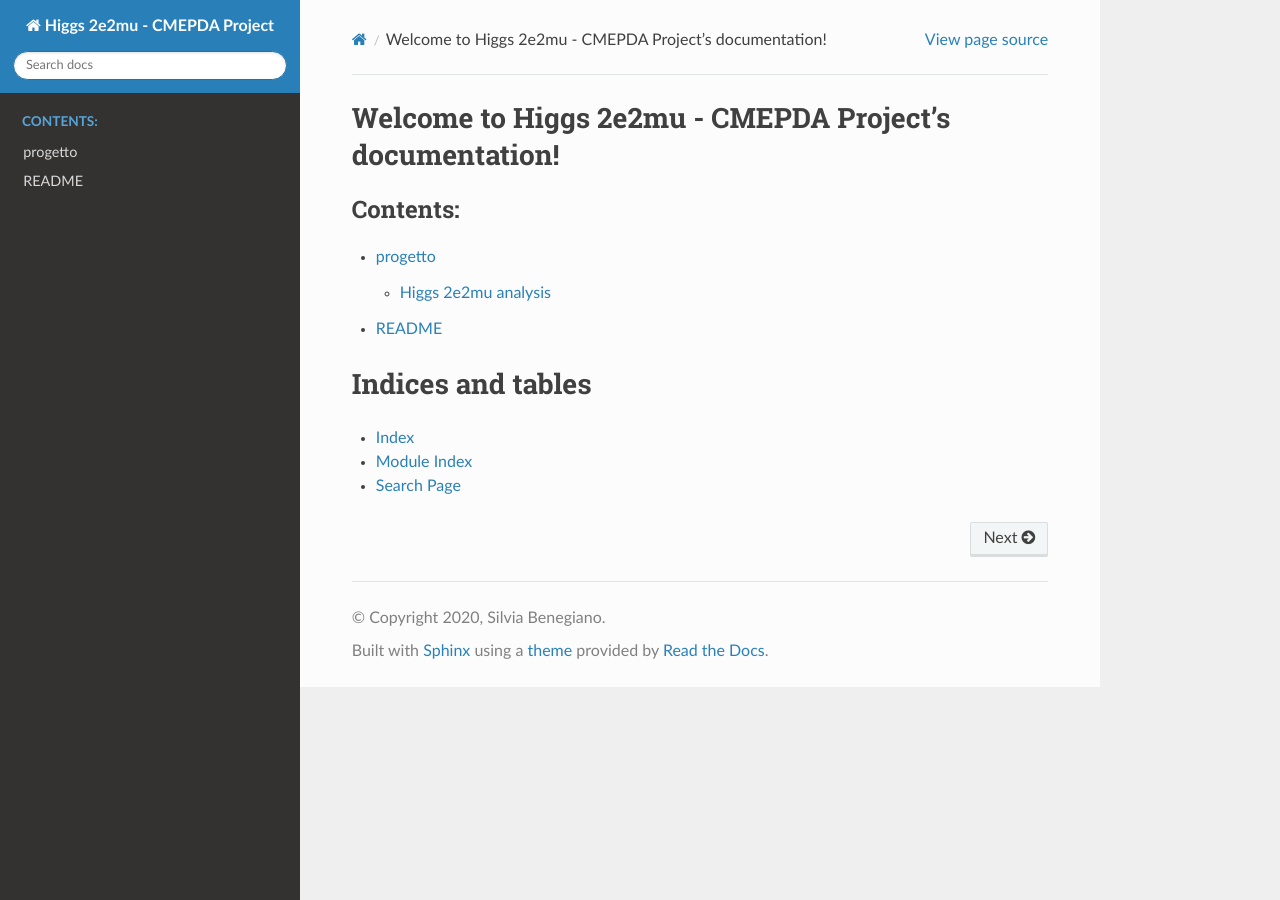
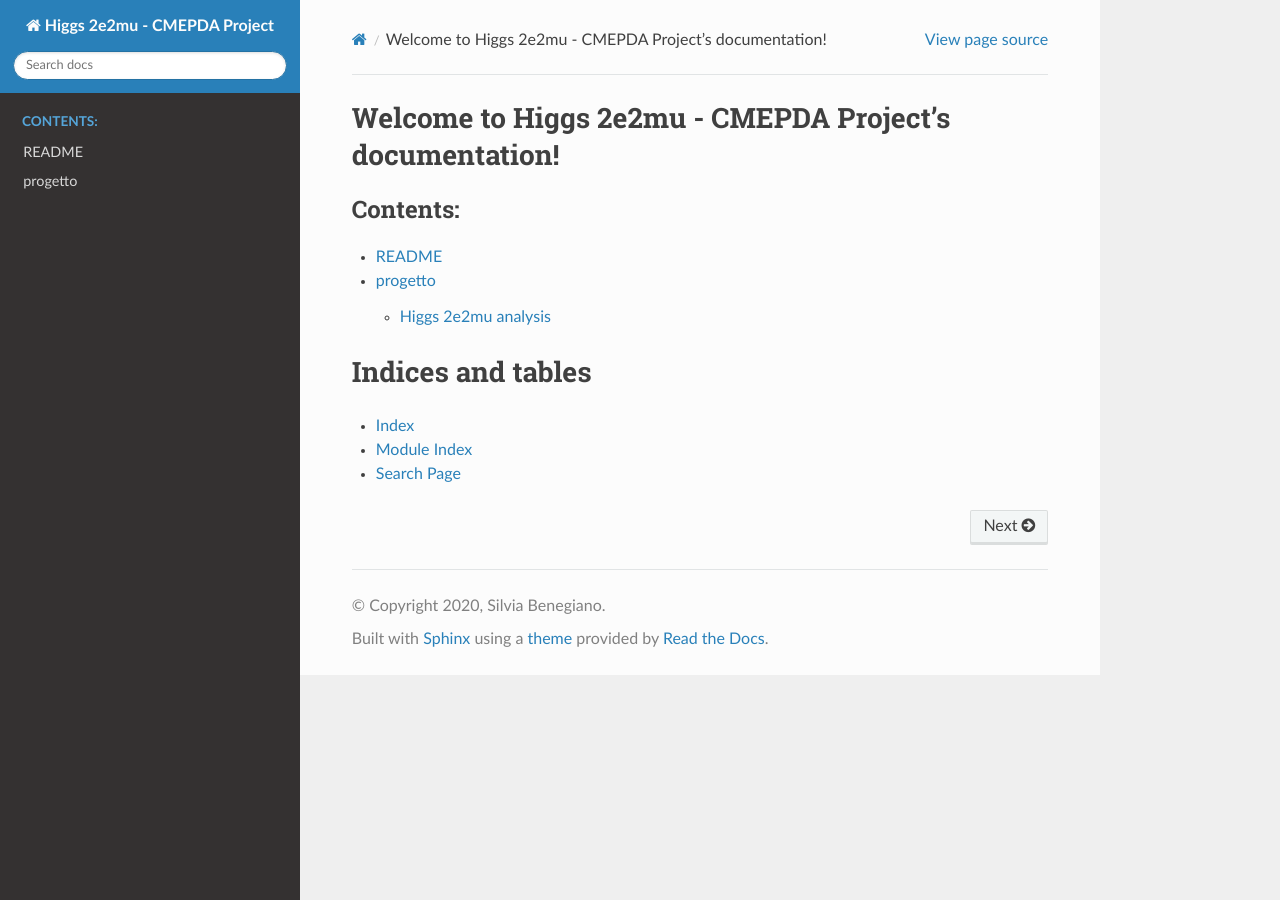
Before and after one commit to sbenegiano/cmepda, a Sphinx documentation site: the page built from docs/source/index.rst, in a window 1280 px wide. Built offline with Sphinx 7.4.7 and the Read the Docs theme 2.0.0, drawn with Linux system fonts in a browser that asks for light colours; some of the changed lines change nothing that is shown.

Commit message:
rtd fix attempt

```diff
--- a/docs/source/conf.py
+++ b/docs/source/conf.py
@@ -43,11 +43,14 @@
     'sphinx.ext.mathjax',
     'sphinx.ext.ifconfig',
     'sphinx.ext.viewcode',
+    'autoapi.extension'
 ]
+autoapi_dirs = ['../../progetto']
+autoapi_generate_api_docs = False
 
-napoleon_google_docstring = False
-napoleon_use_param = False
-napoleon_use_ivar = True
+# napoleon_google_docstring = False
+# napoleon_use_param = False
+# napoleon_use_ivar = True
 
 # The master toctree document.
 master_doc = 'index'
@@ -92,4 +95,3 @@
 # ]
 
 # -- Extension configuration -------------------------------------------------
-autodoc_mock_imports = ["ROOT"]
--- a/docs/source/index.rst
+++ b/docs/source/index.rst
@@ -1,5 +1,5 @@
-.. nome che cambiamo documentation master file, created by
-   sphinx-quickstart on Mon Jul  6 23:15:58 2020.
+.. Higgs 2e2mu - CMEPDA Project's documentation documentation master file,
+   created by sphinx-quickstart on Mon Jul  6 23:15:58 2020.
    You can adapt this file completely to your liking, but it should at least
    contain the root `toctree` directive.
 
@@ -10,10 +10,8 @@
    :maxdepth: 2
    :caption: Contents:
 
+   readme
    modules
-   readme
-
-
 
 Indices and tables
 ==================
--- a/docs/source/progetto.rst
+++ b/docs/source/progetto.rst
@@ -1,9 +1,9 @@
 Higgs 2e2mu analysis
-================
+====================
 
 
 progetto.higgs\_2e2mu
-----------------------------
+---------------------
 
 .. automodule:: progetto.higgs_2e2mu
    :members:
```
